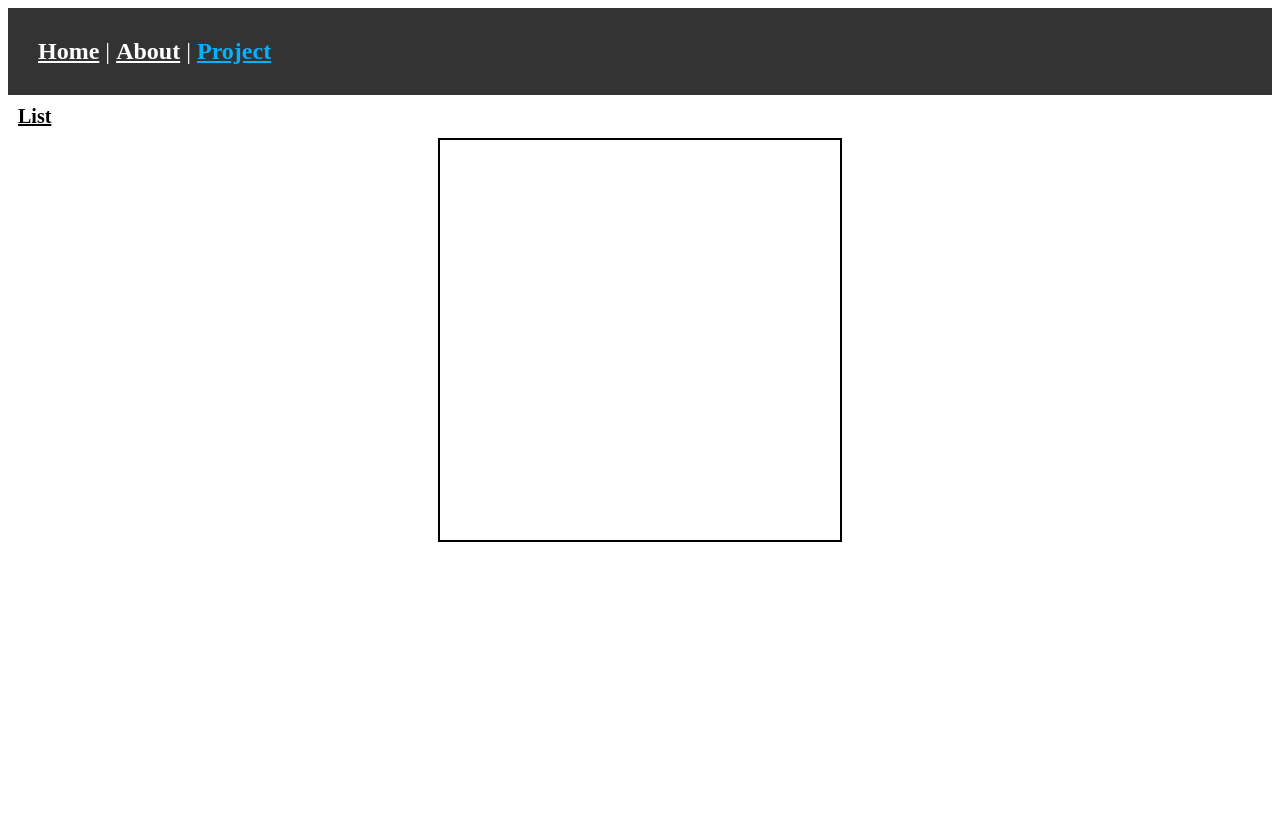
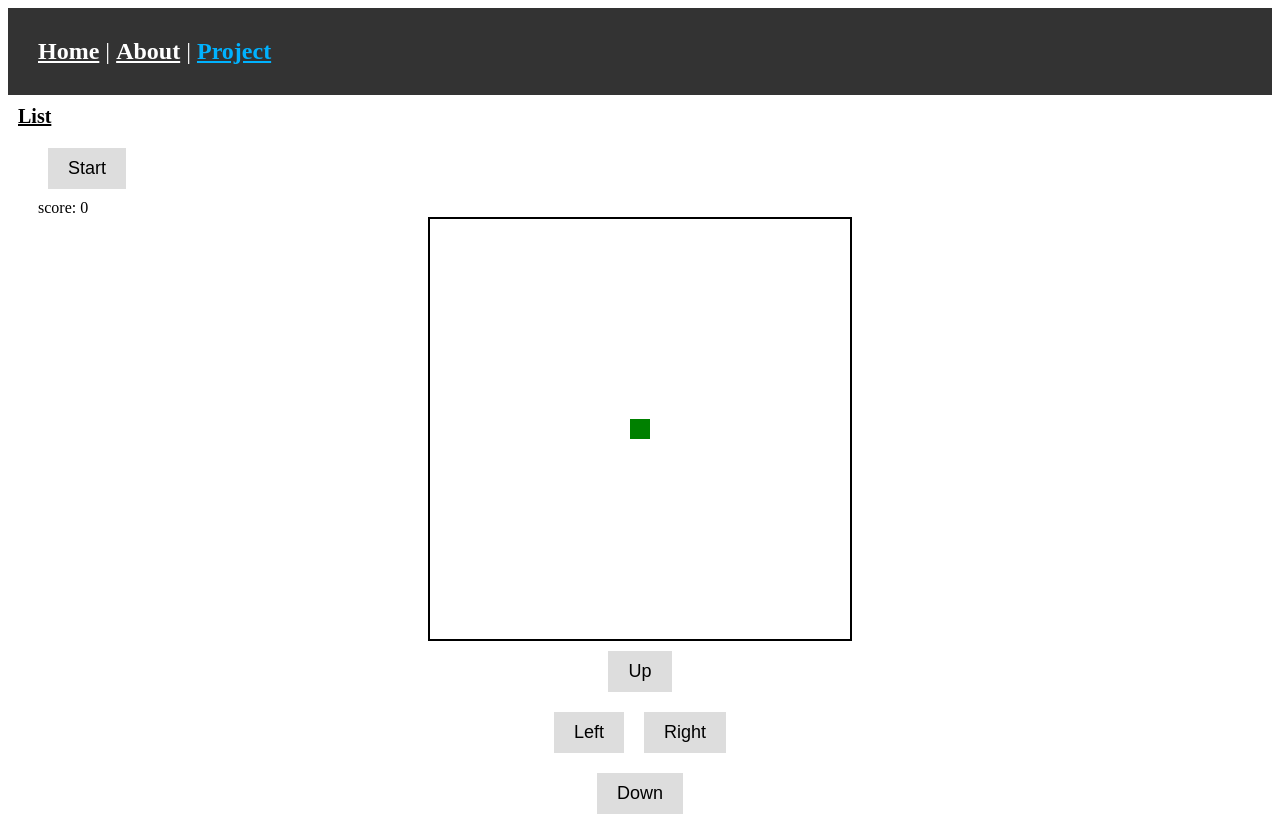
Before and after one commit to CoderSHYJ/CoderSHYJ.github.io, a Vue app: page /#/project/GreedySnake in a window 1280 px wide. Before the commit the page ends 800 px from the top, so only its background shows below. Built offline with nearby package versions, Linux system fonts and the light colour scheme.

Commit message:
feat(project): init greedy snake

```diff
--- a/public/index.html
+++ b/public/index.html
@@ -5,7 +5,7 @@
     <meta http-equiv="X-UA-Compatible" content="IE=edge">
     <meta name="viewport" content="width=device-width,initial-scale=1.0">
     <link rel="icon" href="<%= BASE_URL %>favicon.ico">
-    <title><%= htmlWebpackPlugin.options.title %></title>
+    <title>ShuYunjie's Website</title>
   </head>
   <body>
     <noscript>
--- a/src/views/project/GreedySnake.vue
+++ b/src/views/project/GreedySnake.vue
@@ -1,145 +1,138 @@
 <template>
-  <div id="game-board"></div>
+  <button @click="restartGame">Start</button>
+  <div>score: {{ snakeLength - 1 }}</div>
+  <div id="game-board">
+    <div v-for="segment in snake" :key="segment.id" class="snake"
+         :style="{ left: segment.x * 20 + 'px', top: segment.y * 20 + 'px' }"></div>
+    <div v-if="food" class="food" :style="{ left: food.x * 20 + 'px', top: food.y * 20 + 'px' }"></div>
+  </div>
+  <div class="direction-buttons">
+    <div class="vertical-buttons">
+      <button @click="move('up')">Up</button>
+      <div class="horizontal-buttons">
+        <button @click="move('left')">Left</button>
+        <button @click="move('right')">Right</button>
+      </div>
+      <button @click="move('down')">Down</button>
+    </div>
+  </div>
 </template>
 
 <script>
 export default {
-  name: "GreedySnake"
+  name: "GreedySnake",
+  data() {
+    return {
+      direction: 'left',
+      snake: [{x: 10, y: 10}],
+      snakeLength: 1,
+      food: '',
+    };
+  },
+  mounted() {
+    document.addEventListener("keydown", this.handleKeyDown);
+  },
+  methods: {
+    move(direction) {
+      this.direction = direction;
+    },
+
+    handleKeyDown(event) {
+      if (event.key === "ArrowUp" && this.direction !== "down") {
+        this.direction = "up";
+      } else if (event.key === "ArrowDown" && this.direction !== "up") {
+        this.direction = "down";
+      } else if (event.key === "ArrowLeft" && this.direction !== "right") {
+        this.direction = "left";
+      } else if (event.key === "ArrowRight" && this.direction !== "left") {
+        this.direction = "right";
       }
-// 获取游戏面板元素
-const gameBoard = document.getElementById('game-board');
+    },
+    updateGame() {
+      const head = {x: this.snake[0].x + this.getDirectionX(), y: this.snake[0].y + this.getDirectionY()};
+      this.snake.unshift(head);
+      if (head.x === this.food.x && head.y === this.food.y) {
+        this.snakeLength++;
+        this.food = this.generateFood();
+      }
+      if (this.snake.length > this.snakeLength) {
+        this.snake.pop();
+      }
+      if (this.isSnakeDead()) {
+        clearInterval(this.gameInterval);
+        alert('游戏结束！');
+        this.snake = [{x: 10, y: 10}];
+        this.food = '';
+      }
+    },
 
-// 定义蛇初始位置和长度
-let snake = [{x: 10, y: 10}];
-let snakeLength = 1;
-
-// 定义食物的初始位置
-let food = {x: 5, y: 5};
-
-// 定义当前移动方向
-let direction = 'right';
-
-// 监听键盘按键事件来改变蛇的移动方向
-document.addEventListener('keydown', changeDirection);
-
-// 改变蛇的移动方向
-function changeDirection(event) {
-  if (event.keyCode === 37 && direction !== 'right') {
-    direction = 'left';
-  } else if (event.keyCode === 38 && direction !== 'down') {
-    direction = 'up';
-  } else if (event.keyCode === 39 && direction !== 'left') {
-    direction = 'right';
-  } else if (event.keyCode === 40 && direction !== 'up') {
-    direction = 'down';
-  }
-}
-
-// 更新游戏状态
-function updateGame() {
-  // 清空游戏面板
-  gameBoard.innerHTML = '';
-
-  // 移动蛇的身体
-  const head = {x: snake[0].x + getDirectionX(), y: snake[0].y + getDirectionY()};
-  snake.unshift(head);
-  if (snake.length > snakeLength) {
-    snake.pop();
-  }
-
-  // 检查是否蛇吃到了自己或触碰到边界
-  if (isSnakeDead()) {
-    clearInterval(gameInterval);
-    alert('游戏结束！');
-    restartGame();
-    return;
-  }
-
-  // 检查是否吃到食物
-  if (head.x === food.x && head.y === food.y) {
-    snakeLength++;
-    food = generateFood();
-  }
-
-  // 绘制蛇
-  snake.forEach(segment => {
-    const snakeElement = document.createElement('div');
-    snakeElement.style.left = segment.x * 20 + 'px';
-    snakeElement.style.top = segment.y * 20 + 'px';
-    snakeElement.classList.add('snake');
-    gameBoard.appendChild(snakeElement);
-  });
-
-  // 绘制食物
-  const foodElement = document.createElement('div');
-  foodElement.style.left = food.x * 20 + 'px';
-  foodElement.style.top = food.y * 20 + 'px';
-  foodElement.classList.add('food');
-  gameBoard.appendChild(foodElement);
-}
-
-// 根据当前方向获取移动偏移量
-function getDirectionX() {
-  if (direction === 'left') {
+    getDirectionX() {
+      if (this.direction === 'left') {
         return -1;
-  } else if (direction === 'right') {
+      } else if (this.direction === 'right') {
         return 1;
       } else {
         return 0;
       }
-}
-
-function getDirectionY() {
-  if (direction === 'up') {
+    },
+    getDirectionY() {
+      if (this.direction === 'up') {
         return -1;
-  } else if (direction === 'down') {
+      } else if (this.direction === 'down') {
         return 1;
       } else {
         return 0;
       }
-}
-
-// 检测蛇是否死亡
-function isSnakeDead() {
-  const head = snake[0];
+    },
+    isSnakeDead() {
+      const head = this.snake[0];
       // 检查是否触碰边界
-  if (head.x < 0 || head.x >= 20 || head.y < 0 || head.y >= 20) {
+      if (head.x < 0 || head.x > 20 || head.y < 0 || head.y > 20) {
         return true;
       }
       // 检查是否吃到自己
-  for (let i = 1; i < snake.length; i++) {
-    if (head.x === snake[i].x && head.y === snake[i].y) {
+      for (let i = 1; i < this.snake.length; i++) {
+        if (head.x === this.snake[i].x && head.y === this.snake[i].y) {
           return true;
         }
       }
       return false;
+    },
+    generateFood() {
+      while (1) {
+        let x = Math.floor(Math.random() * 20);
+        let y = Math.floor(Math.random() * 20);
+        let flag = false;
+        for (let segment in this.snake) {
+          if (x === segment.x && y === segment.y) {
+            flag = true;
+            break;
           }
-
-// 生成随机食物位置
-function generateFood() {
+        }
+        if (!flag) {
+          break;
+        }
+      }
       return {
         x: Math.floor(Math.random() * 20),
         y: Math.floor(Math.random() * 20)
       };
+    },
+    restartGame() {
+      this.snake = [{x: 10, y: 10}];
+      this.snakeLength = 1;
+      this.food = this.generateFood();
+      this.direction = 'right';
+      this.gameInterval = setInterval(this.updateGame, 250);
+    },
   }
-
-// 重新开始游戏
-function restartGame() {
-  snake = [{x: 10, y: 10}];
-  snakeLength = 1;
-  food = generateFood();
-  direction = 'right';
-  //gameInterval = setInterval(updateGame, 250);
 }
-
-// 游戏循环
-//let gameInterval = setInterval(updateGame, 250);
 </script>
 
 <style scoped>
 #game-board {
-  width: 400px;
-  height: 400px;
+  width: 420px;
+  height: 420px;
   border: 2px solid #000;
   position: relative;
   margin: 0 auto;
@@ -158,4 +151,36 @@ function restartGame() {
   background-color: red;
   position: absolute;
 }
+
+.direction-buttons {
+  display: flex;
+  flex-direction: column;
+  align-items: center;
+  justify-content: center;
+}
+
+.vertical-buttons {
+  display: flex;
+  flex-direction: column;
+  align-items: center;
+  justify-content: center;
+}
+
+.horizontal-buttons {
+  display: flex;
+  justify-content: center;
+}
+
+button {
+  margin: 10px;
+  padding: 10px 20px;
+  font-size: 18px;
+  border: none;
+  background-color: #ddd;
+  cursor: pointer;
+}
+
+button:hover {
+  background-color: #ccc;
+}
 </style>
```
Also changed, not shown: 27 other files (tests, documents, lock files or other folders). Lines whose indentation alone changed are shown as unchanged.
